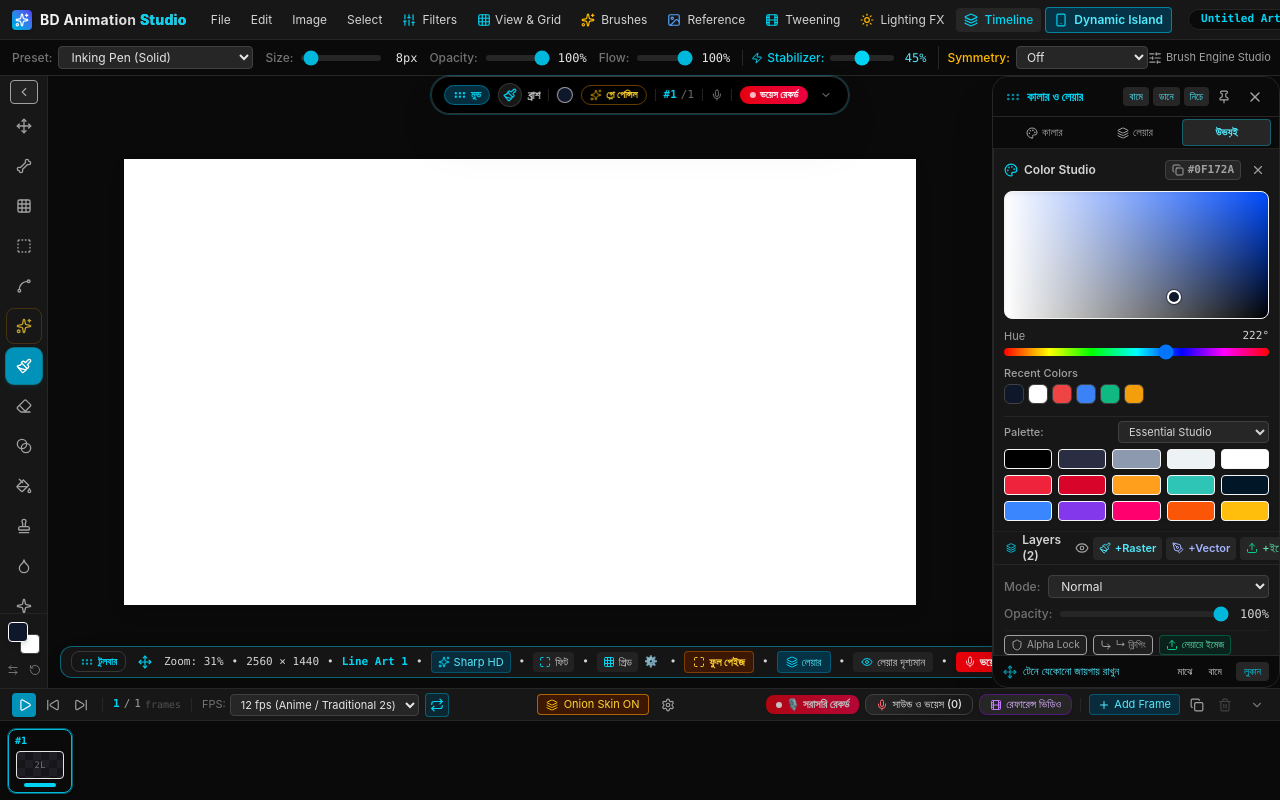
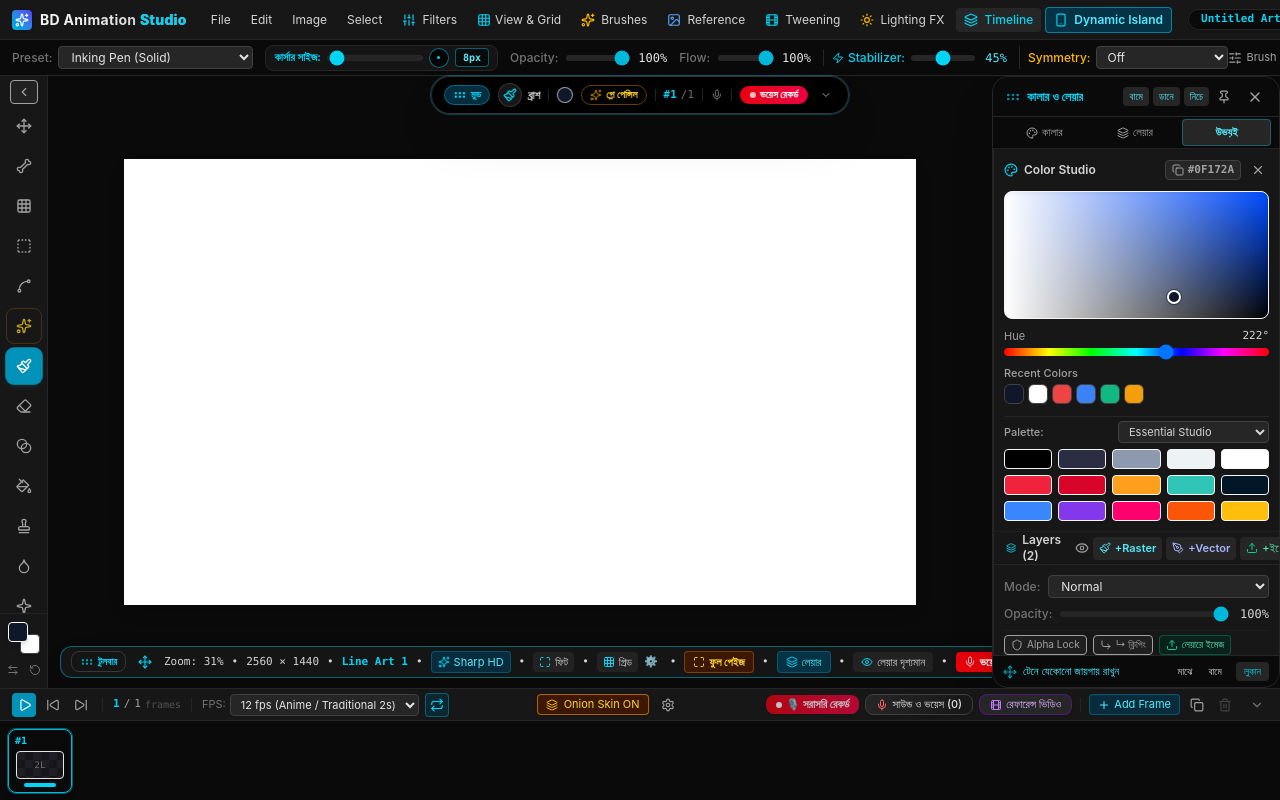
Before and after one commit to hseismailhossain-droid/BD-ANIMATION-STUDIO, a React (Vite) app in the folder BD-ANIMATION-STUDIO/: page / in a window 1280 px wide. Built offline with nearby package versions, Linux system fonts and the light colour scheme.

Commit message:
Enhance Size Slider and Tool Button UI

```diff
--- a/BD-ANIMATION-STUDIO/src/components/ToolOptionsBar.tsx
+++ b/BD-ANIMATION-STUDIO/src/components/ToolOptionsBar.tsx
@@ -362,18 +362,31 @@
               </div>
             )}
 
-            {/* Size Slider */}
-            <div className="flex items-center gap-2">
-              <span className="text-neutral-500 font-medium">Size:</span>
+            {/* Size Slider with High-Contrast Badge and Circle Preview */}
+            <div className="flex items-center gap-1.5 bg-neutral-900/90 px-2 py-0.5 rounded-lg border border-neutral-800">
+              <span className="text-cyan-400 font-bold text-[11px]">কার্সার সাইজ:</span>
               <input
                 type="range"
                 min="1"
                 max="300"
                 value={brushSettings.size}
                 onChange={(e) => onUpdateBrushSettings({ size: Number(e.target.value) })}
-                className="w-20 h-1.5 bg-neutral-800 rounded-lg appearance-none cursor-pointer accent-cyan-500"
+                className="w-18 sm:w-24 h-1.5 bg-neutral-800 rounded-lg appearance-none cursor-pointer accent-cyan-400"
               />
-              <span className="font-mono text-neutral-200 min-w-[28px] text-right">
+              {/* Visual circle dot showing relative size */}
+              <div
+                className="w-5 h-5 rounded-full bg-black border border-cyan-500/60 flex items-center justify-center shrink-0 shadow-inner"
+                title={`কার্সার ব্যাস: ${brushSettings.size}px`}
+              >
+                <div
+                  className="rounded-full bg-cyan-400 ring-1 ring-black"
+                  style={{
+                    width: `${Math.min(16, Math.max(3, Math.round(brushSettings.size / 6)))}px`,
+                    height: `${Math.min(16, Math.max(3, Math.round(brushSettings.size / 6)))}px`,
+                  }}
+                />
+              </div>
+              <span className="font-mono font-bold text-cyan-300 bg-neutral-950 border border-cyan-500/50 px-1.5 py-0.5 rounded shadow-sm min-w-[34px] text-center text-[10px]">
                 {brushSettings.size}px
               </span>
             </div>
@@ -474,11 +487,11 @@
                 {onSelectTool && (
                   <button
                     onClick={() => onSelectTool('brush')}
-                    className="px-2 py-0.5 rounded bg-red-600 hover:bg-red-500 text-white font-semibold text-[10px] transition-colors cursor-pointer flex items-center gap-1 active:scale-95 shadow"
+                    className="px-2.5 py-1 rounded-md bg-red-600 hover:bg-red-500 text-white font-bold text-[11px] transition-all cursor-pointer flex items-center gap-1 active:scale-95 shadow-md shadow-red-950/50 ring-1 ring-red-400/50 shrink-0"
                     title="ক্লোন টুল বন্ধ করুন (Exit Clone Tool)"
                   >
-                    <X className="w-3 h-3" />
-                    <span>Exit</span>
+                    <X className="w-3.5 h-3.5" />
+                    <span>ক্লোন বন্ধ (Exit)</span>
                   </button>
                 )}
               </div>
```
